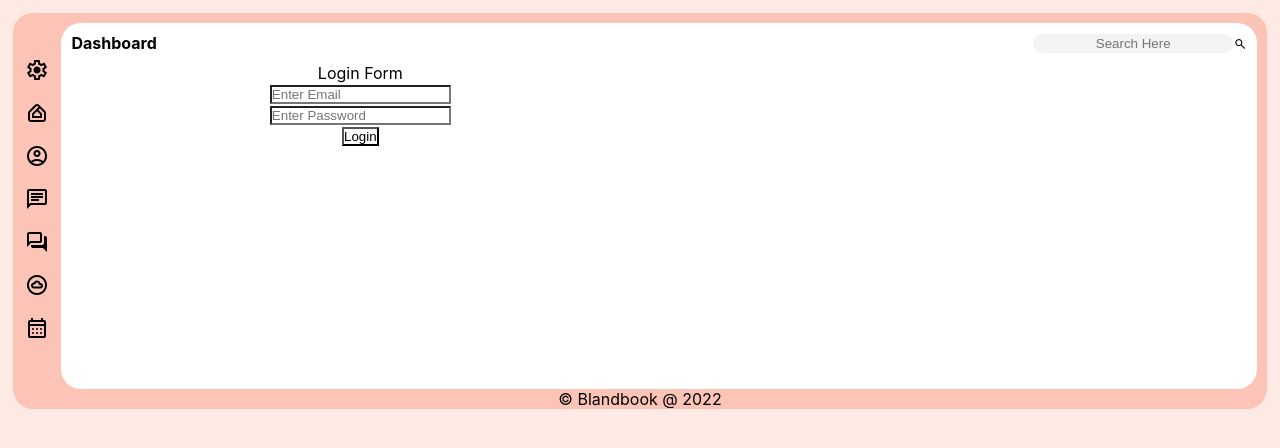
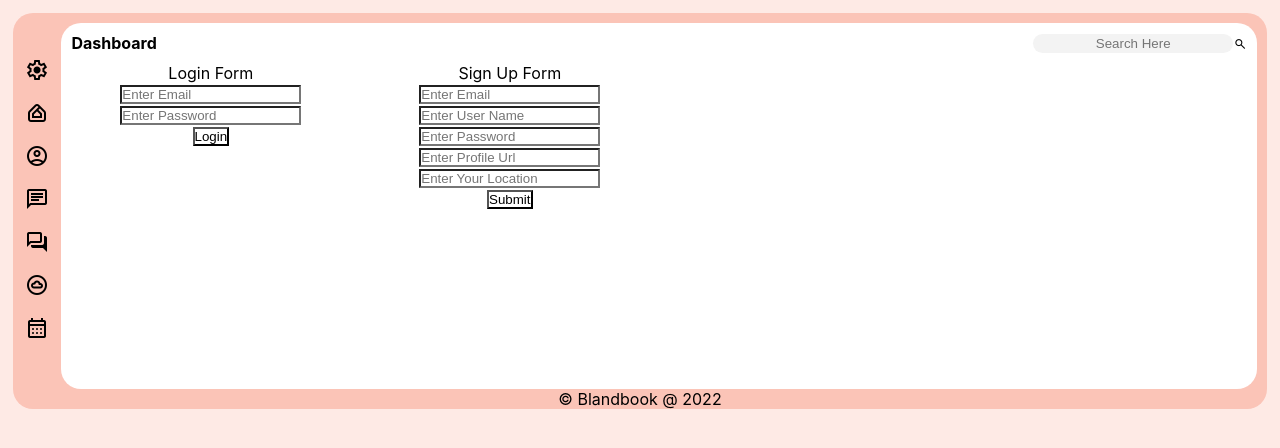
Before and after one commit to MrMaverick79/blandbook, a React (Create React App) app in the folder blandbook-frontend/: page / in a window 1280 px wide. Shown: the top 448 px of the page. Built offline with nearby package versions, Linux system fonts and the light colour scheme; no server answers; what actioncable would draw is missing.

Commit message:
sign up work

```diff
--- a/blandbook-frontend/src/components/Homepage.jsx
+++ b/blandbook-frontend/src/components/Homepage.jsx
@@ -21,6 +21,7 @@ import ChatRoom from './ChatRoom';
 import LoginMain from './LoginMain';
 import Login from './Login';
 import Posts from './Posts';
+import SignUpMain from './SignUpMain';
 
 
 
@@ -155,6 +156,12 @@ class Homepage extends React.Component {
                   &&
                   <LoginMain currentUser={this.getCurrentUser} />
                 }
+                <br />
+
+                {this.state.currentUser === null
+                  &&
+                  <SignUpMain />
+                }
 
 
                 {this.state.currentUser //ensure got the user info first
--- a/blandbook-frontend/src/components/Login.jsx
+++ b/blandbook-frontend/src/components/Login.jsx
@@ -35,7 +35,7 @@ class Login extends React.Component{
       //any further Axios requests for the current session of this app automatically send through the token in a header
       axios.defaults.headers.common['Authorization'] = 'Bearer ' + result.data.jwt;
       this.props.setCurrentUser();
-      this.props.history.push('/my_profile');
+      // this.props.history.push('/my_profile');
     })
     .catch(err => {
       console.warn(err)
--- /dev/null
+++ b/blandbook-frontend/src/components/SignUp.jsx
@@ -0,0 +1,97 @@
+import React from 'react'
+
+class SignUp extends React.Component{
+
+    state = {
+        email: '',
+        screen_name: '',
+        password: '',
+        avatar: '',
+        location: '',
+        is_admin: false // when a user sign up, make it always not admin??
+    }
+
+    //handle typing in the form
+    handleInput = (ev) => {
+        switch(ev.target.name){
+            case 'email':
+                this.setState({email: ev.target.value})
+                break;
+            case 'screen_name':
+                this.setState({screen_name: ev.target.value})
+                break;
+            case 'password':
+                this.setState({password: ev.target.value})
+                break;
+            case 'avatar':
+                this.setState({avatar: ev.target.value})
+                break;
+            case 'location':
+                this.setState({location: ev.target.value})
+        }
+    }
+
+    handleSubmit = (ev) =>{
+        ev.preventDefault();
+        console.log('SignUp', this.state); // for test
+        this.props.notifySignUp(this.state);
+    }
+
+    render(){
+        return(
+            <form onSubmit={this.handleSubmit}>
+
+                <label>Sign Up Form</label>
+                <br/>
+
+                <input
+                onChange={this.handleInput}
+                name="email"
+                type="text"
+                placeholder='Enter Email'
+                />
+                <br />
+
+                <input
+                onChange={this.handleInput}
+                name="screen_name"
+                type="text"
+                placeholder='Enter User Name'
+                />
+                <br />
+
+                <input
+                onChange={this.handleInput}
+                name="password"
+                type="password"
+                placeholder='Enter Password'
+                />
+                <br />
+
+                <input
+                onChange={this.handleInput}
+                name="avatar"
+                type="text"
+                placeholder='Enter Profile Url' // change upload profile
+                />
+                <br />
+
+                <input
+                onChange={this.handleInput}
+                name="location"
+                type="text"
+                placeholder='Enter Your Location'
+                />
+                <br />
+
+                <button>Submit</button>
+            </form>
+        );
+    } // render
+
+
+
+
+} // class SignUp
+
+export default SignUp
--- /dev/null
+++ b/blandbook-frontend/src/components/SignUpMain.jsx
@@ -0,0 +1,71 @@
+
+// need to refresh to get the data????
+
+import React from 'react'
+import axios from 'axios'
+// import {Route, Link, HashRouter as Router} from 'react-router-dom';
+
+import SignUp from './SignUp';
+
+const BASE_URL_USERS = 'http://localhost:3000/users'
+
+class SignUpMain extends React.Component{
+
+    state = {
+        newUser: {},
+        // loading: true,
+        error: null
+    }
+
+    componentDidMount(){
+        this.setNewUser();
+    }
+
+
+    setNewUser = async(object) => {
+        try {
+            const res = await axios.post(BASE_URL_USERS, {
+                email: object.email,
+                screen_name: object.screen_name,
+                password: object.password,
+                avatar: object.avatar,
+                location: object.location,
+                is_admin: object.is_admin
+            });
+
+            console.log('setNewUser Response', res.data); // for test
+
+            localStorage.setItem("jwt", res.data.auth_token.token)
+            axios.defaults.headers.common['Authorization'] = 'Bearer ' + res.data.auth_token.token;
+
+            this.setState({
+                newUser: res.data.user,
+                // loading: false
+            });
+
+            if (res.data.auth_token.token){
+                window.location.reload(false);
+            }
+
+        } catch(err){
+            this.setState({
+                // loading: false,
+                error: err
+            });
+            console.warn(err);
+        }
+    } // setNewUser
+
+    render(){
+        return (
+                <div className="signup_form">
+                   <SignUp notifySignUp={this.setNewUser} />
+                </div>
+        );
+    } // render
+
+
+
+} // class SignUpMain
+
+export default SignUpMain
--- a/blandbook-frontend/src/css/shows.css
+++ b/blandbook-frontend/src/css/shows.css
@@ -40,6 +40,11 @@
 }
 
 .login_form{
-    width: 50%;
+    width: 25%;
     text-align: center;
 }
+
+.signup_form{
+    width: 25%;
+    text-align: center;
+}
```
Also changed, not shown: 2 other files (tests, documents, lock files or other folders).
